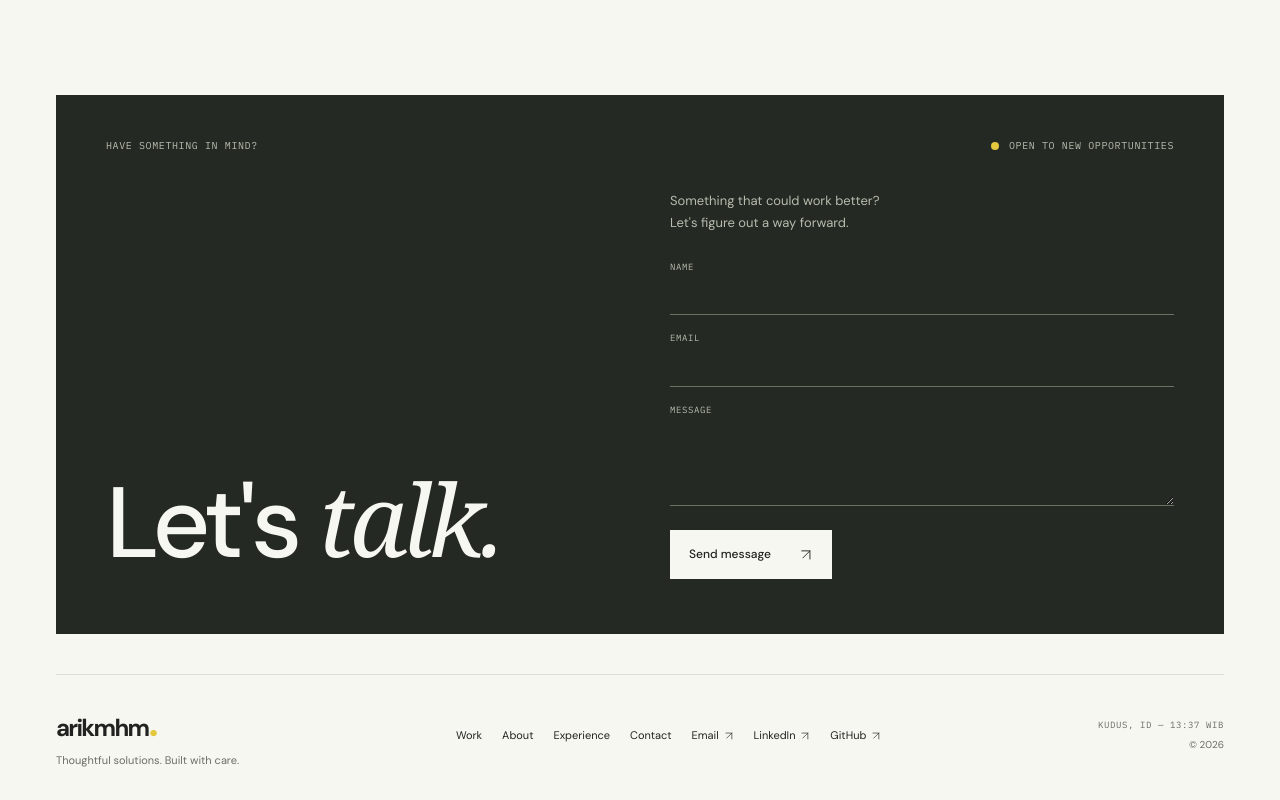
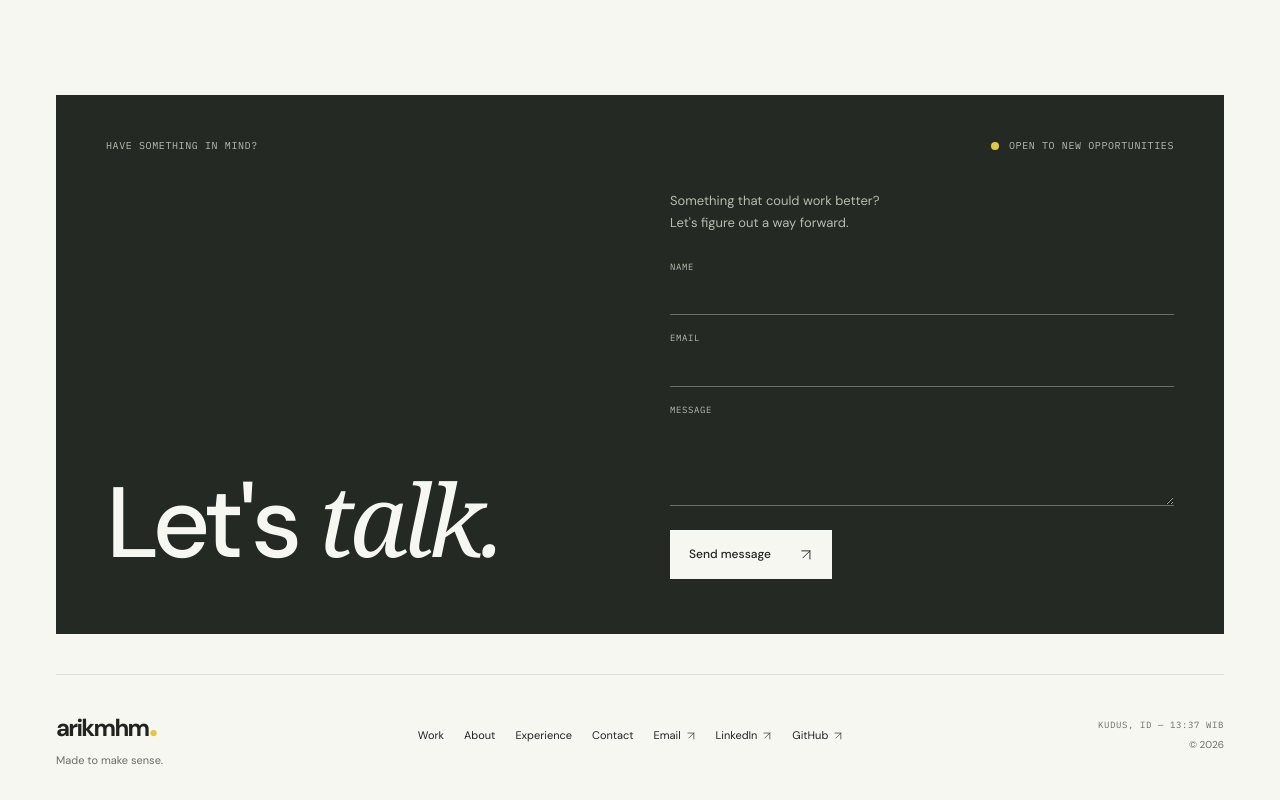
Before and after one commit to arikmhm/web-portofolio, an Astro site: page / in a window 1280 px wide. Shown: the part 9666-10466 px from the top of the page. Built offline with nearby package versions, Linux system fonts and the light colour scheme; Astro itself is replaced by a stand-in of ours.

Commit message:
copy: change the footer tagline to "Made to make sense."
Co-Authored-By: Claude Opus 5.5 <noreply@anthropic.com>

```diff
--- a/src/components/Footer.astro
+++ b/src/components/Footer.astro
@@ -4,7 +4,7 @@ import Arrow from './Arrow.astro';
 
 <footer class="site-footer container">
   <div class="footer-inner">
-    <div class="footer-identity"><a class="wordmark" href="#" aria-label="arikmhm, home">arikmhm<span aria-hidden="true">.</span></a><p>Thoughtful solutions. Built with care.</p></div>
+    <div class="footer-identity"><a class="wordmark" href="#" aria-label="arikmhm, home">arikmhm<span aria-hidden="true">.</span></a><p>Made to make sense.</p></div>
     <nav class="footer-nav" aria-label="Footer navigation"><a href="#work">Work</a><a href="#about">About</a><a href="#experience">Experience</a><a href="#contact">Contact</a><a href="mailto:mhm.ariyanto@gmail.com">Email <Arrow hoverOnly /></a><a href="https://linkedin.com/in/arikmhm">LinkedIn <Arrow hoverOnly /></a><a href="https://github.com/arikmhm">GitHub <Arrow hoverOnly /></a></nav>
     <div class="footer-meta"><span class="local-time" hidden>KUDUS, ID — <time></time> WIB</span><span class="footer-copyright">© <span id="year">{new Date().getFullYear()}</span></span></div>
   </div>
```
